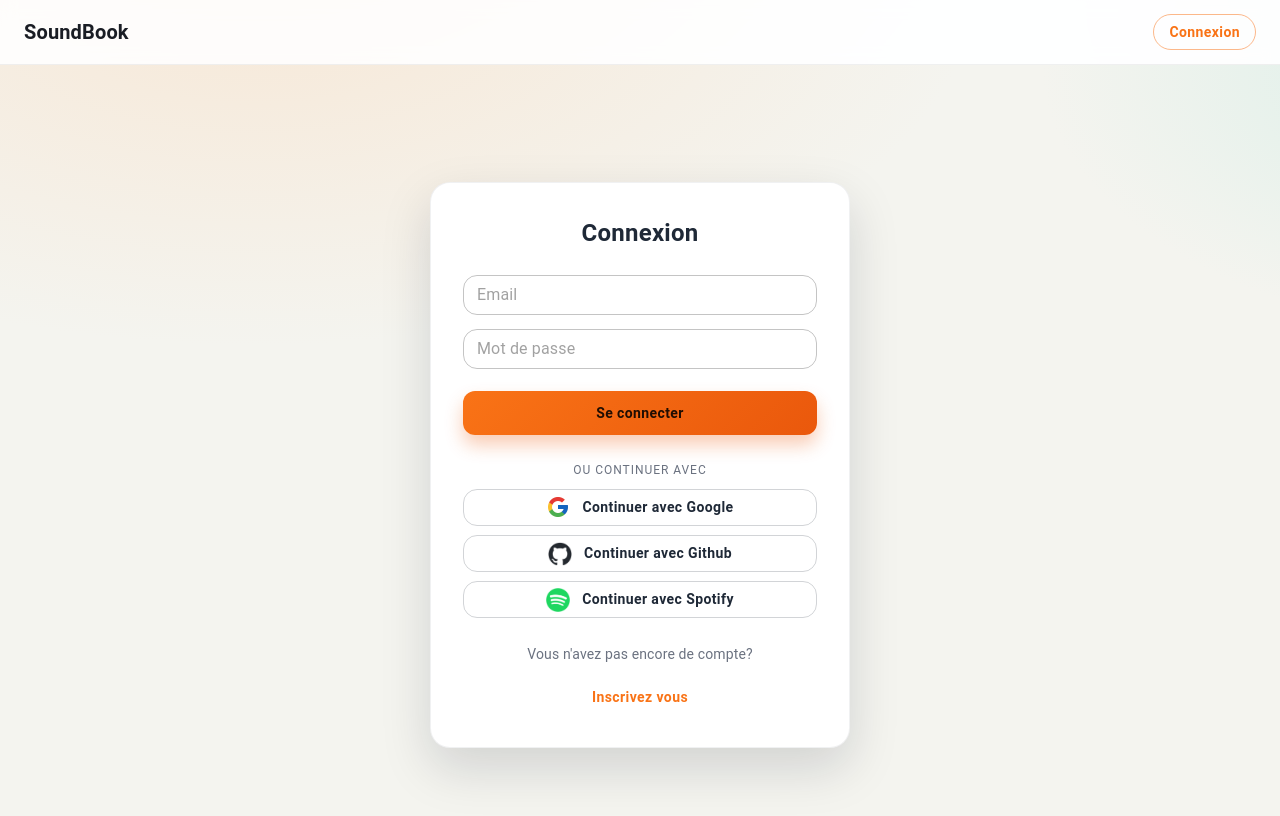
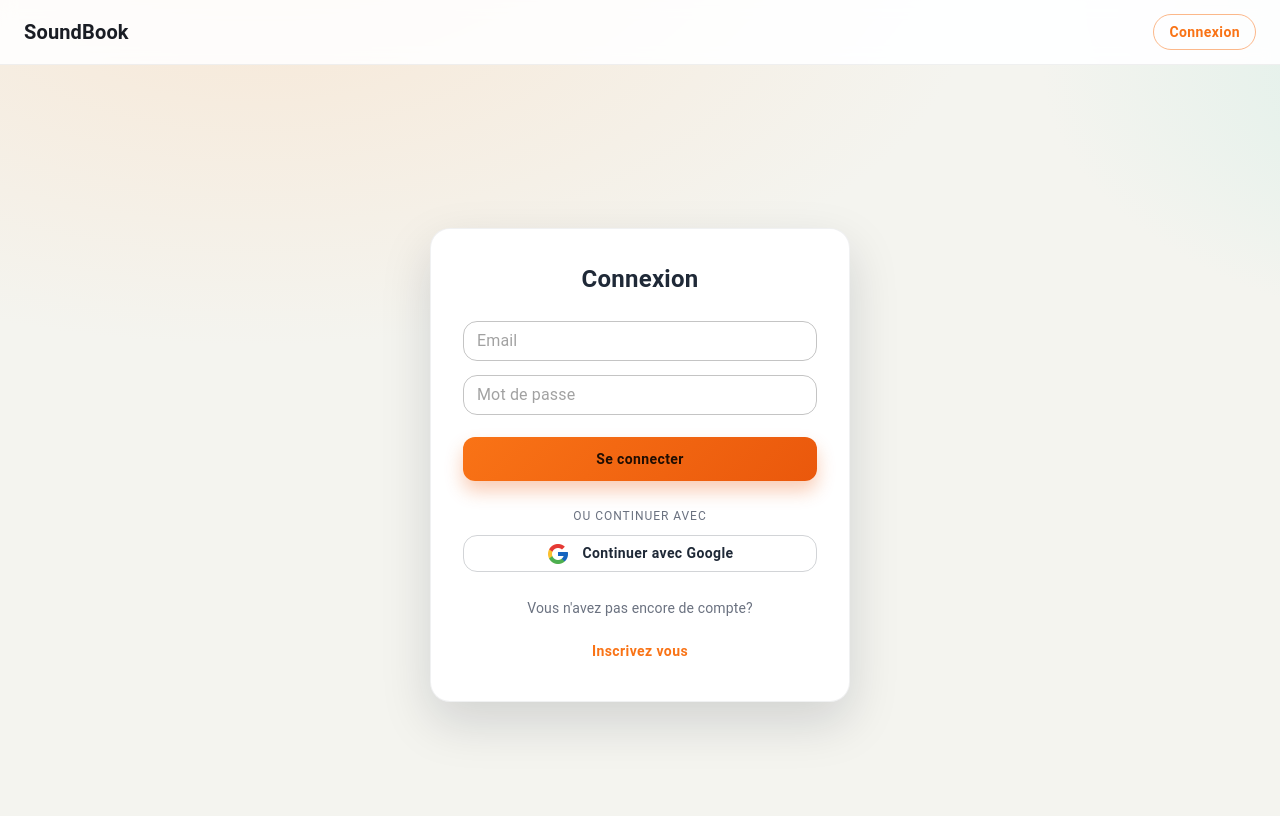
Before and after one commit to Asstraq/test-CI-CD-FRONT, a Next.js app: page /auth in a window 1280 px wide. Shown: the top 816 px of the page. Built offline with nearby package versions, Linux system fonts and the light colour scheme; no server answers; what @mui/material-nextjs would draw is missing.

Commit message:
feat: google sso

```diff
--- a/src/components/oauth-buttons.tsx
+++ b/src/components/oauth-buttons.tsx
@@ -1,29 +1,9 @@
 'use client';
 
-import { BACKEND_URL } from '@/lib/config';
+import { getGoogleAuthUrl } from '@/lib/api/auth.api';
 import { Button, Stack, Typography } from '@mui/material';
 import { styled } from '@mui/material/styles';
 import Image from 'next/image';
-
-type ProviderId = 'google' | 'github' | 'spotify';
-
-const providers: {
-  id: ProviderId;
-  label: string;
-}[] = [
-  {
-    id: 'google',
-    label: 'Continuer avec Google',
-  },
-  {
-    id: 'github',
-    label: 'Continuer avec Github',
-  },
-  {
-    id: 'spotify',
-    label: 'Continuer avec Spotify',
-  },
-];
 
 const Wrapper = styled('div')({
   marginTop: '12px',
@@ -40,20 +20,18 @@ const SectionTitle = styled(Typography)({
   textAlign: 'center',
 });
 
-export function OAuthButtons({ basePath = '/auth' }) {
-  const handleClick = (provider: ProviderId) => {
-    window.location.assign(`${BACKEND_URL}${basePath}/${provider}`);
+export function OAuthButtons() {
+  const handleClick = () => {
+    window.location.assign(getGoogleAuthUrl());
   };
 
   return (
     <Wrapper>
       <SectionTitle>Ou continuer avec</SectionTitle>
       <Stack spacing={1.2}>
-        {providers.map((provider) => (
         <Button
-            key={provider.id}
           variant="outlined"
-            onClick={() => handleClick(provider.id)}
+          onClick={handleClick}
           sx={{
             textTransform: 'none',
             borderColor: 'rgba(31, 41, 55, 0.2)',
@@ -67,13 +45,12 @@ export function OAuthButtons({ basePath = '/auth' }) {
           <Image
             width={24}
             height={24}
-              alt={`logo of ${provider.id}`}
-              src={`/logoOauth/${provider.id}.png`}
+            alt="logo of google"
+            src="/logoOauth/google.png"
             style={{ marginRight: 12 }}
           />
-            {provider.label}
+          Continuer avec Google
         </Button>
-        ))}
       </Stack>
     </Wrapper>
   );
--- a/src/lib/api/auth.api.ts
+++ b/src/lib/api/auth.api.ts
@@ -1,4 +1,5 @@
 import { api } from '@/lib/api/http';
+import { BACKEND_URL } from '@/lib/config';
 import { ResponseAPIUser, UpdateProfilePayload, User } from '@/type/user';
 
 export function login(email: string, password: string) {
@@ -19,6 +20,28 @@ export function register(email: string, password: string, nom?: string) {
 
 export function logout() {
   return api<{ ok: true }>('/auth/logout', { method: 'POST' });
+}
+
+type GoogleCallbackResponse = {
+  status: 'ok';
+  token: string;
+  google: {
+    id: string;
+    displayName: string;
+    email: string;
+    avatarUrl: string | null;
+  };
+};
+
+export function getGoogleAuthUrl() {
+  return `${BACKEND_URL}/auth/google`;
+}
+
+export function completeGoogleAuth(code: string, state: string) {
+  const search = new URLSearchParams({ code, state }).toString();
+  return api<GoogleCallbackResponse>(`/auth/google/callback?${search}`, {
+    auth: false,
+  });
 }
 
 export function me() {
```
Also changed, not shown: src/app/auth/callback/page.tsx (+65 -5 lines). Lines whose indentation alone changed are shown as unchanged.
